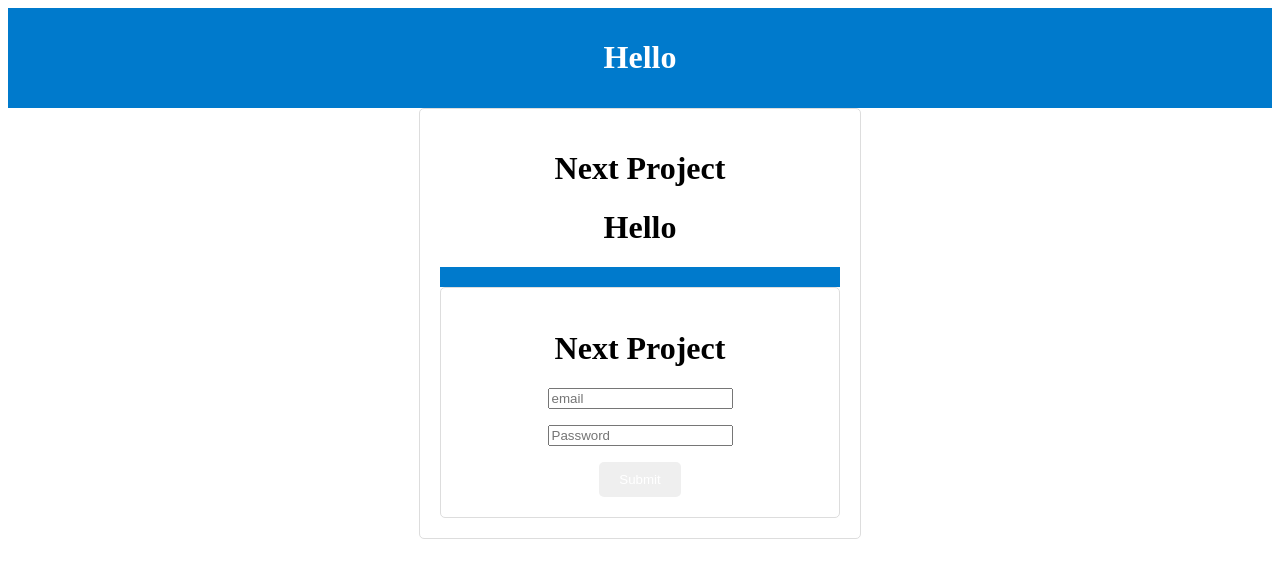
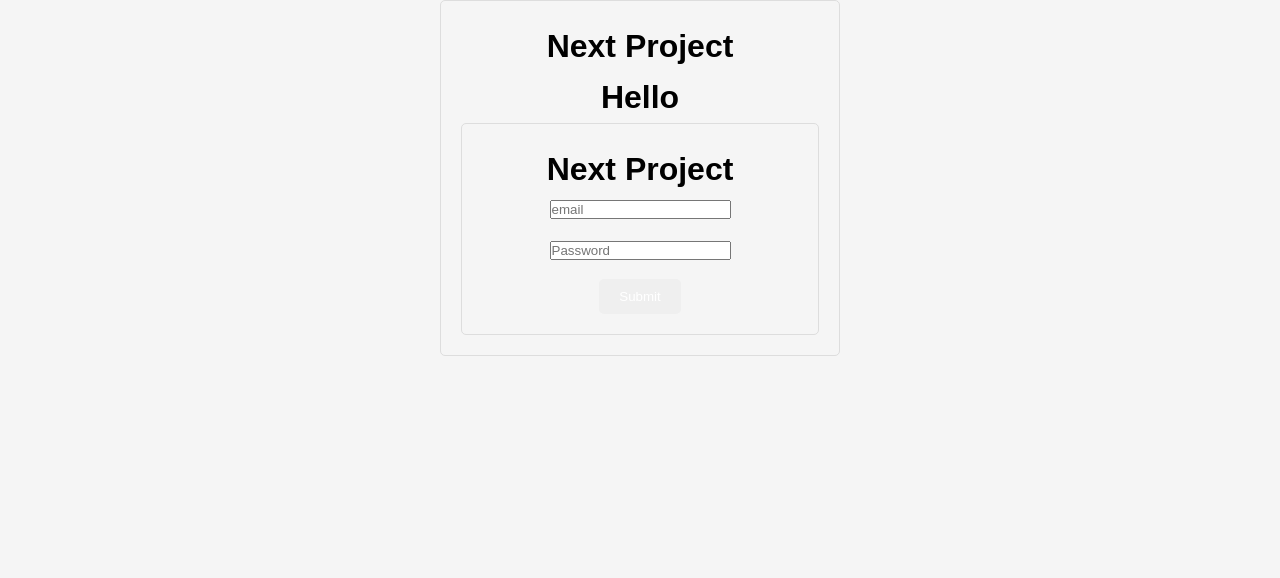
Before and after one commit to nikosajadi/Next-App, a Next.js app: page / in a window 1280 px wide. Shown: the top 578 px of the page. Built offline with nearby package versions, Linux system fonts and the light colour scheme.

Commit message:
[Update] add Globalstyles

```diff
--- a/src/components/Header.tsx
+++ /dev/null
@@ -1,17 +0,0 @@
-/** @jsxImportSource @emotion/react */
-import { css } from '@emotion/react';
-
-export default function Header({ children }: { children: React.ReactNode }) {
-  return (
-    <header
-      css={css`
-        background-color: #007acc;
-        color: white;
-        padding: 10px;
-        text-align: center;
-      `}
-    >
-      {children}
-    </header>
-  );
-}
--- /dev/null
+++ b/src/containers/GlobalStyles/GlobalStyles.tsx
@@ -0,0 +1,31 @@
+/** @jsxImportSource @emotion/react */
+import { Global, css } from '@emotion/react';
+
+export default function GlobalStyles() {
+  return (
+    <Global
+      styles={css`
+        *, *::before, *::after {
+          margin: 0;
+          padding: 0;
+          box-sizing: border-box;
+        }
+
+        body {
+          font-family: 'Arial', sans-serif;
+          background-color: #f5f5f5;
+          line-height: 1.6;
+        }
+
+        a {
+          text-decoration: none;
+          color: inherit;
+        }
+
+        button {
+          cursor: pointer;
+        }
+      `}
+    />
+  );
+}
--- a/src/pages/_app.tsx
+++ b/src/pages/_app.tsx
@@ -1,10 +1,16 @@
 import { ThemeProvider } from '@emotion/react';
 import type { AppProps } from 'next/app';
 import theme from '../configs/theme';
+import GlobalStyles from '@/containers/GlobalStyles/GlobalStyles';
+
+
 
 export default function MyApp({ Component, pageProps }: AppProps) {
   return (
     <ThemeProvider theme={theme}>
+      {/* Inject global styles */}
+      <GlobalStyles />
+      {/* Render the page component */}
       <Component {...pageProps} />
     </ThemeProvider>
   );
--- a/src/pages/index.tsx
+++ b/src/pages/index.tsx
@@ -2,17 +2,12 @@
 /** @jsxImportSource @emotion/react */
 import { css } from '@emotion/react';
 import LayoutAuth from '../containers/LayoutAuth/LayoutAuth';
-import Header from '../components/Header';
 import Login from './login';
 
 
 export default function Home() {
   return (
     <div>
-      <Header>
-        <title>Login Form</title>
-        <h1>Hello</h1>
-      </Header>
 
     <LayoutAuth>
     <>
--- a/src/pages/login.tsx
+++ b/src/pages/login.tsx
@@ -1,29 +1,29 @@
 /** @jsxImportSource @emotion/react */
 import { css } from '@emotion/react';
+import React from 'react';
+import Head from 'next/head';
 import LayoutAuth from '../containers/LayoutAuth/LayoutAuth';
-import Header from '../components/Header';
-import { InputEmail,InputPassword,Button } from '../components';
+import { InputEmail, InputPassword, Button } from '../components';
 
 export default function Login() {
-  const handleSubmit =(event: { preventDefault: () => void; })=> {
-    if(event) event.preventDefault();
-    console.log('handleSubmit')
-  }
-  return(
-    <div>
-    <Header>
-      <title>Login</title>
-      <link rel='icon'href=''></link>
-    </Header>
-    <LayoutAuth>
-      <>
-      <form onSubmit={handleSubmit}>
-      <InputEmail  placeholder="email" />
-      <InputPassword  placeholder='Password' />
-      <Button type='submit'>Submit</Button>
-      </form>
-      </>
-    </LayoutAuth>
-    </div>
-  )
+  const handleSubmit = (event: React.FormEvent) => {
+    event.preventDefault();
+    console.log('handleSubmit');
+  };
+
+  return (
+    <>
+      <Head>
+        <title>Login</title>
+        <link rel="icon" href="/favicon.ico" />
+      </Head>
+      <LayoutAuth>
+        <form onSubmit={handleSubmit}>
+          <InputEmail placeholder="email" />
+          <InputPassword placeholder="Password" />
+          <Button type="submit">Submit</Button>
+        </form>
+      </LayoutAuth>
+    </>
+  );
 }
```
